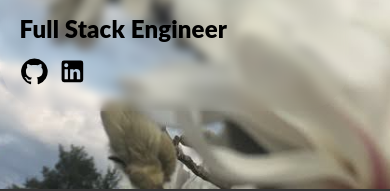
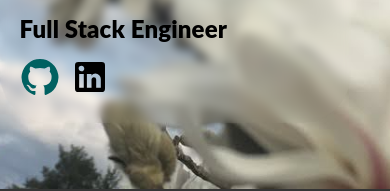
Before and after one commit to am0eba-byte/mia-borgia-devfolio, a React (Create React App) app: page / in a window 390 px wide. In both pictures the pointer is over the link 33 px from the left and 585 px from the top of the page. Shown: the part 511-702 px from the top of the page. Built offline with nearby package versions, Linux system fonts and the light colour scheme.

Commit message:
minor styling changes to Main landing component, ensure Github and Linkedin icon links change color when hovered on in light and dark modes

```diff
--- a/src/assets/styles/Main.scss
+++ b/src/assets/styles/Main.scss
@@ -32,9 +32,20 @@
             flex-direction: row;
             gap: 10px;
 
+            a {
+                color: black;
+                transition: color .15s ease-in-out,background-color .15s ease-in-out,border-color .15s ease-in-out;
+                &:hover {
+                    color: #006161;
+
+                    .light-mode & {
+                    color: #5000ca;
+                    }
+                }
+            }
+
             svg {
                 font-size: 3em;
-                color: black;
             }
         }
 
@@ -138,10 +149,19 @@
             gap: 10px;
 
             svg {
-                font-size: 1.8em;
+                font-size: 2.5rem;
             }
             a {
                 color: black;
+                transition: color .15s ease-in-out,background-color .15s ease-in-out,border-color .15s ease-in-out;
+
+                &:hover {
+                    color: #006161;
+
+                    .light-mode & {
+                    color: #5000ca;
+                    }
+                }
             }
         }
 
```
